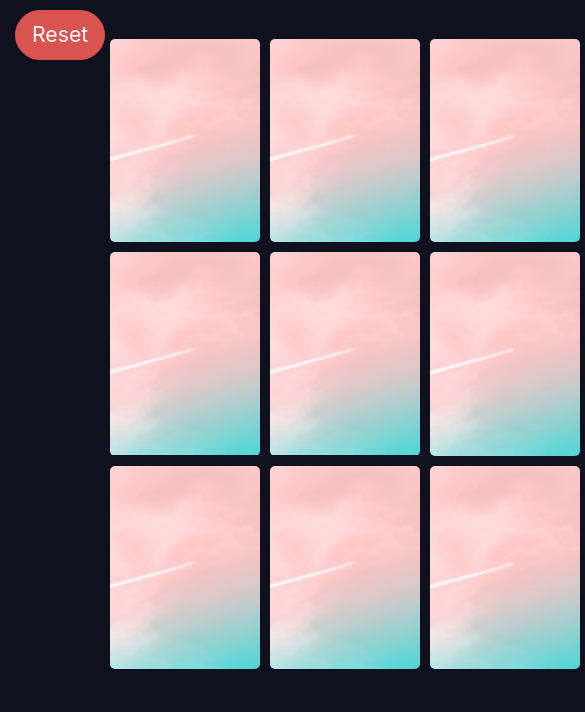
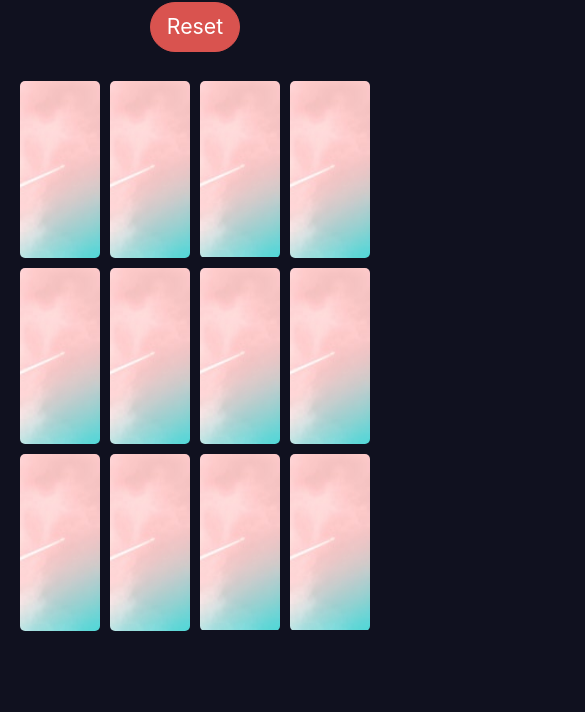
Before and after one commit to terencecistudent/matching-cards, a plain HTML site: page index.html in a window 390 px wide. Shown: the part 132-844 px from the top of the page, 585 px wide, since content can reach past the window. Drawn offline with nearby package versions, Linux system fonts and the light colour scheme.

Commit message:
Game responsive to web, iPad and mobile, both landscape and portrait

```diff
--- a/css/style.css
+++ b/css/style.css
@@ -23,12 +23,23 @@ body {
     padding-left: 15px;
     margin-right: auto;
     margin-left: auto;
-    display: flex;
+    justify-content: center;
 }
 
-.memory-card-game {
-    width: 640px;
-    height: 640px;
+.memory-card-game,
+.col-12 {
+    max-width: 575px;
+    height: 560px;
+    margin: auto;
+    display: flex;
+    flex-wrap: wrap;
+    perspective: 1000px;
+}
+
+.memory-card-game,
+.col-sm-12 {
+    max-width: 768px;
+    max-height: 560px;
     margin: auto;
     display: flex;
     flex-wrap: wrap;
--- a/index.html
+++ b/index.html
@@ -16,7 +16,7 @@
     <!------------------------------------Header-->
     <header class="container-fluid">
         <div class="row">
-            <div class="col-sm-12 col-md-12 text-center pt-3 mb-3">
+            <div class="col text-center pt-3">
                 <h1>Animal Matching Card Game</h1>
             </div>
         </div>
@@ -25,12 +25,12 @@
     <!------------------------------------Section-->
     <section class="container-fluid memory-game-container">
         <div class="row">
-            <div class="col-12 text-center">
+            <div class="col text-center mt-2">
                 <button id="reset-button" type="reset" class="btn btn-danger btn-lg">Reset</button>
             </div>
         </div>
         <div class="row">
-            <div class="col-sm-12 col-md-12 col-lg-12 mt-4">
+            <div class="col col-sm col-md-12 col-lg-12 mt-4 mb-4">
                 <div class="memory-card-game">
                     <div class="memory-card" data-framework="Butterflies">
                         <img src="../images/Butterflies.jpg" alt="Butterflies" class="front-face">
```
